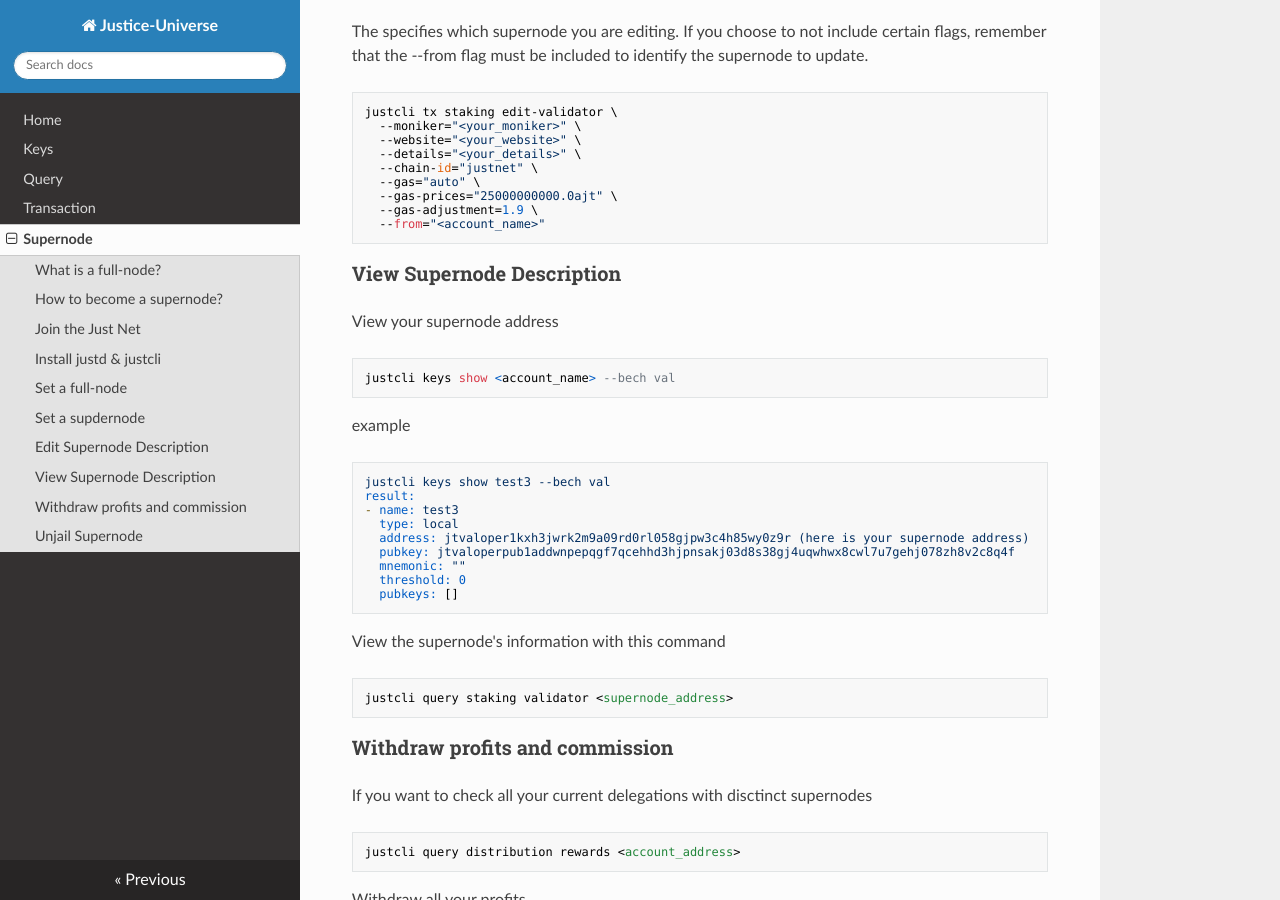
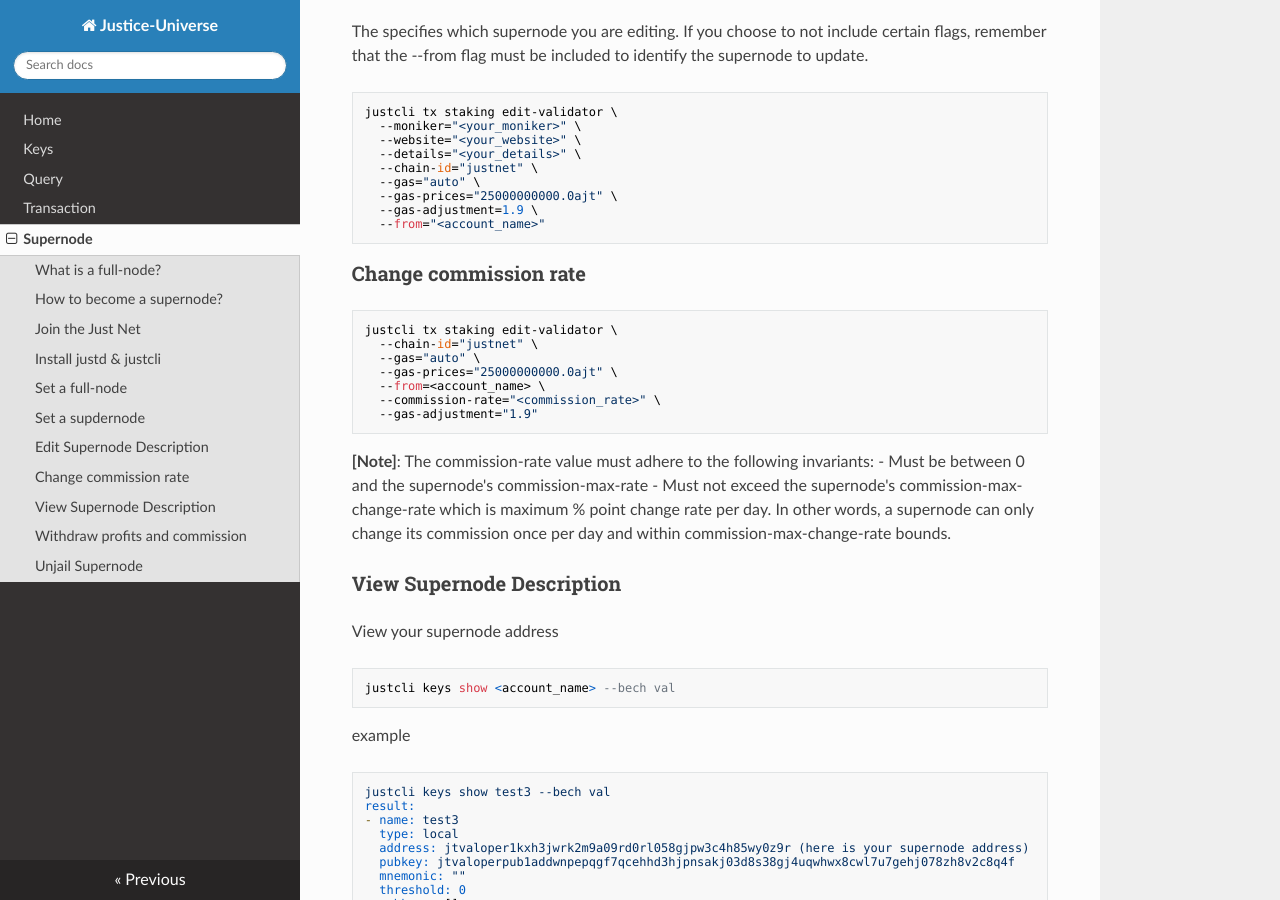
Before and after one commit to Elysium-Wonderland/Justice-Universe, an MkDocs documentation site: the page built from docs/supernode.md, in a window 1280 px wide and 900 px high, scrolled down 2666 px. Built offline with MkDocs 1.6.1, drawn with Linux system fonts in a browser that asks for light colours; nearby versions of some CDN libraries.

Commit message:
Update supernode.md

````diff
--- a/docs/supernode.md
+++ b/docs/supernode.md
@@ -96,6 +96,21 @@ justcli tx staking edit-validator \
   --from="<account_name>"
 ```
 
+### Change commission rate
+```
+justcli tx staking edit-validator \
+  --chain-id="justnet" \
+  --gas="auto" \
+  --gas-prices="25000000000.0ajt" \
+  --from=<account_name> \
+  --commission-rate="<commission_rate>" \
+  --gas-adjustment="1.9"
+```
+**[Note]**: The commission-rate value must adhere to the following invariants:
+- Must be between 0 and the supernode's commission-max-rate
+- Must not exceed the supernode's commission-max-change-rate which is maximum % point change rate per day. In other words, a supernode can only change its commission once per day and within commission-max-change-rate bounds.
+
+
 ### View Supernode Description
 View your supernode address
 ```
````
